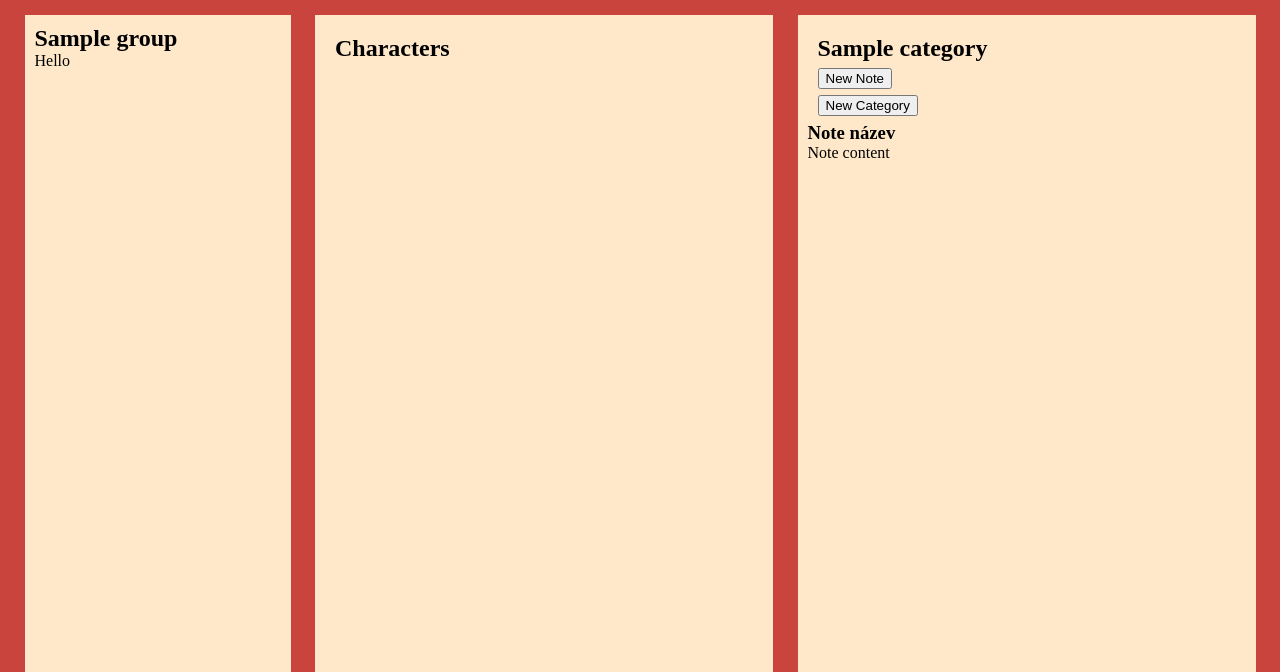
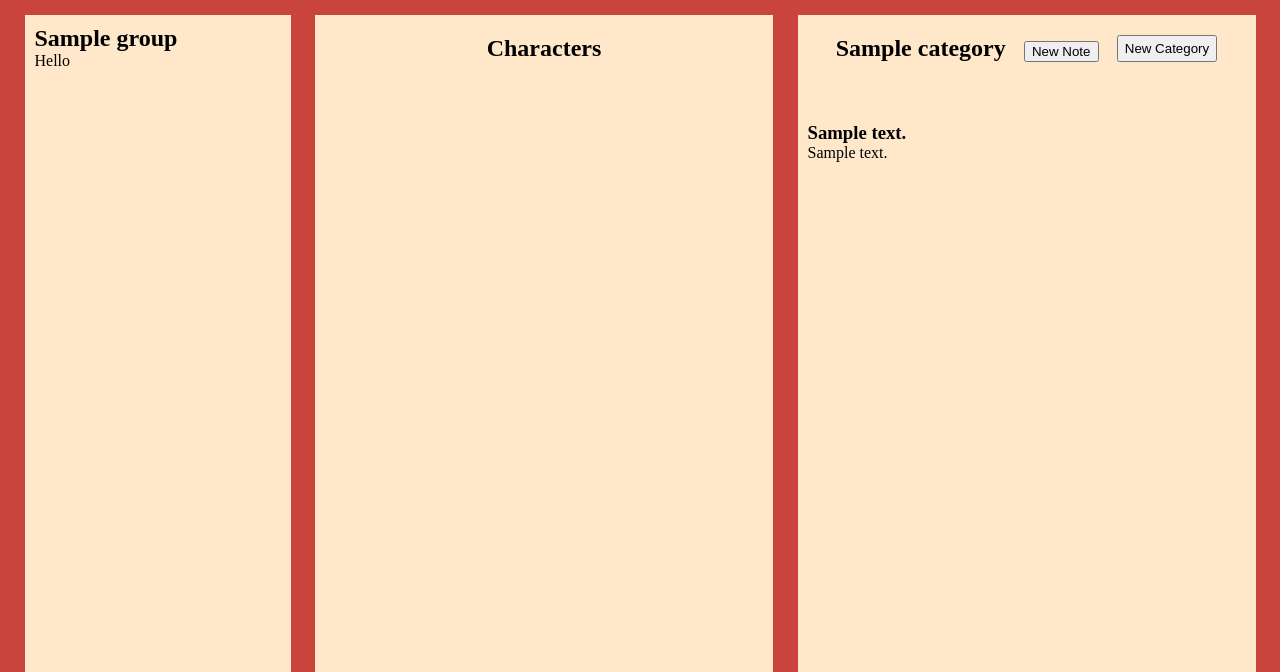
Before and after one commit to ZuzanaOsobova/BP-old, a PHP site: page /group.php?group_id=1&category=1 in a window 1280 px wide. Shown: the part 96-768 px from the top of the page. Run offline with PHP 8.4, Linux system fonts and the light colour scheme; the visitor is signed in with stand-in values (Sample User, id 1); tables that the repository leaves empty hold one stand-in row (values such as "Sample post").

Commit message:
adding and showing notes under categories

```diff
--- a/group.php
+++ b/group.php
@@ -3,16 +3,17 @@ include "header.inc.php";
 include "user_required.inc.php";
 include "database_connection.inc.php";
 
-$current_page = "group_name"; /* připsat PHP, které bude měnit jméno */
 
 $group_id = $_GET["group_id"];
+
+$current_category = $_GET['category'];
 
 $stmt = $db->prepare("SELECT group_name FROM groups WHERE group_id = ? LIMIT 1");
 $stmt->execute([$group_id]);
 $group_name = $stmt ->fetchAll(PDO::FETCH_ASSOC);
 
 $group_name = $group_name[0]['group_name'];
-echo"<script>console.log('$group_name')</script>";
+echo"<script>console.log('$group_name'), console.log($current_category)</script>";
 
 
 if (!empty($_POST['form_type'])){
@@ -179,12 +180,33 @@ if (!empty($_POST['form_type'])){
         </div>
 
         <div class="notes">
-            <div class="note">
-                <h3>Note název</h3>
-                <div class="note_content">
-                    Note content
+
+            <?php
+            echo "<script>console.log($current_category)</script>";
+
+            $query = $db ->prepare("SELECT note_name, note_text, note_id FROM notes WHERE category_id = ?");
+            $query->execute([$current_category]);
+            $notes = $query ->fetchAll(PDO::FETCH_ASSOC);
+            if(!empty($notes)){
+                foreach ($notes as $note){
+                    $note_name = $note['note_name'];
+                    $note_text = $note['note_text'];
+                    $note_id = $note['note_id'];
+
+                    echo "
+                    <div class='note'>
+                <h3>$note_name</h3>
+                <div class='note_content'>
+                    $note_text
                 </div>
             </div>
+                    ";
+                }
+            }
+
+            ?>
+
+
         </div>
 
     </div>
--- a/group_stylesheet.css
+++ b/group_stylesheet.css
@@ -77,6 +77,8 @@ main {
 .dropdown-hover {
     padding: 15px;
     margin-bottom: 0;
+    display: flex;
+    justify-content: space-evenly;
 
 }
 
```
